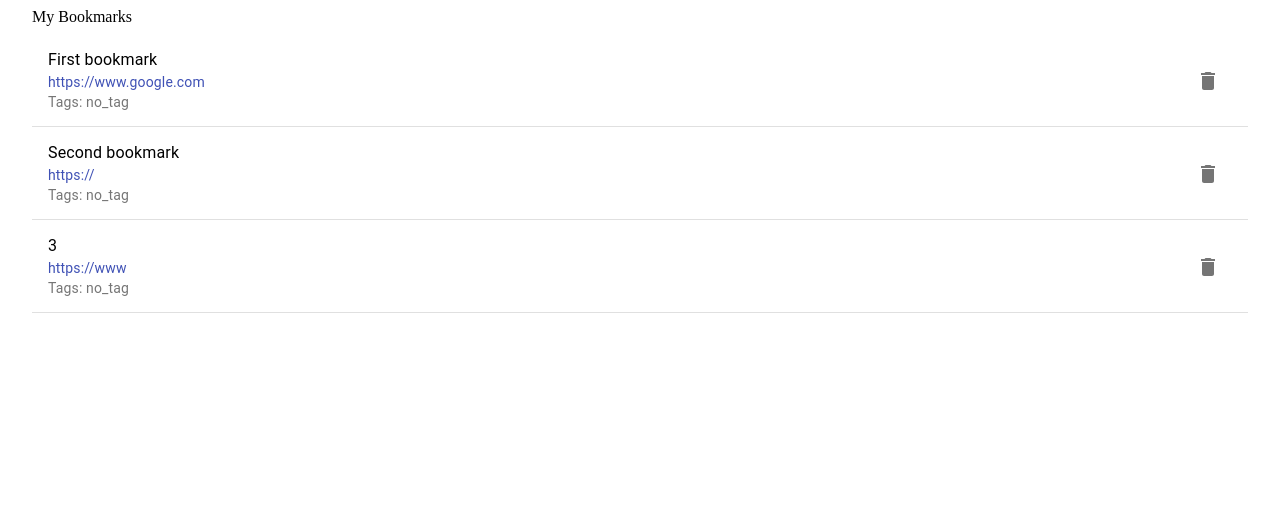
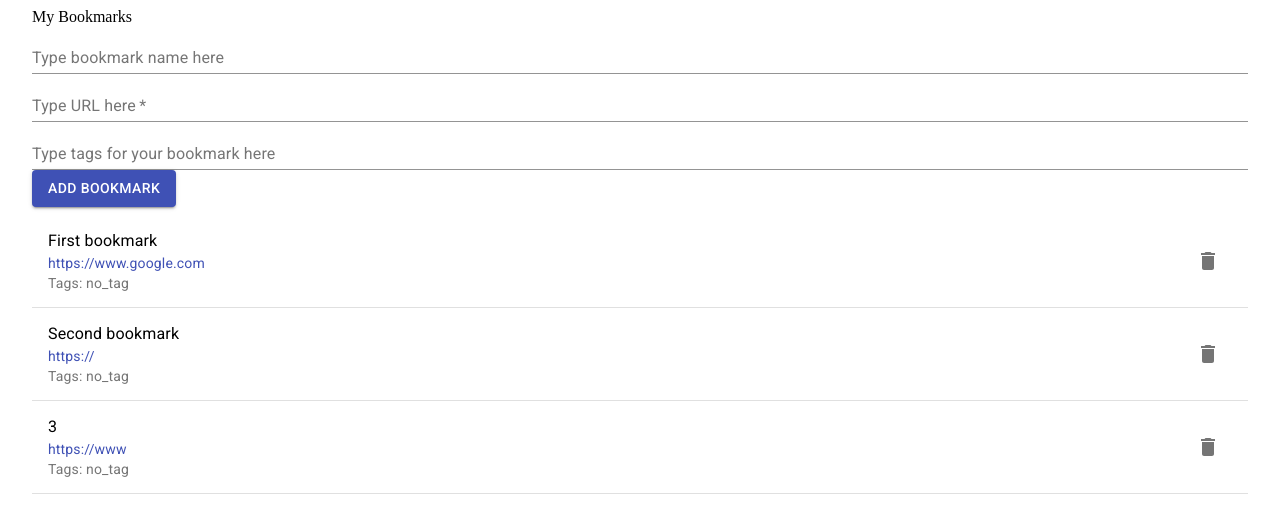
Before and after one commit to sfidrya/bookmarksService, a React (Create React App) app: page / in a window 1280 px wide. Shown: the top 516 px of the page. Built offline with nearby package versions, Linux system fonts and the light colour scheme.

Commit message:
Partly implement AddBookmark

```diff
--- a/public/index.html
+++ b/public/index.html
@@ -8,7 +8,7 @@
       name="description"
       content="Web site created using create-react-app"
     />
-
+    <link rel="stylesheet" href="https://fonts.googleapis.com/css?family=Roboto:300,400,500,700&display=swap" />
     <title>Bookmarks Service</title>
   </head>
   <body>
--- /dev/null
+++ b/src/AddBookmark.js
@@ -0,0 +1,34 @@
+import { Button, TextField } from '@material-ui/core'
+
+export default function AddBookmark() {
+  const handleSubmit = (e) => {
+    e.preventDefault()
+    console.log('add bookmark')
+  }
+  return(
+    <form onSubmit={handleSubmit}>
+      <TextField
+        id="bookmarkName"
+        label="Type bookmark name here"
+        //defaultValue=""
+        //helperText="Some important text"
+        fullWidth={true}
+      />
+      <TextField
+        required
+        id="bookmarkUrl"
+        label="Type URL here"
+        fullWidth={true}
+      />
+      <TextField
+        id="bookmarkTags"
+        label="Type tags for your bookmark here"
+        placeholder="tag1, tag2, tag3"
+        fullWidth={true}
+      />
+      <Button type="submit" color="primary" variant="contained">
+        Add Bookmark
+      </Button>
+    </form>
+  )
+}
--- a/src/App.js
+++ b/src/App.js
@@ -1,5 +1,6 @@
 import { Container } from '@material-ui/core'
 //import { makeStyles } from '@material-ui/core/styles';
+import AddBookmark from './AddBookmark'
 import MakeList from './MakeList'
 
 
@@ -9,6 +10,7 @@ function App() {
       <header>
         My Bookmarks
       </header>
+      <AddBookmark />
       <MakeList
         items={[
           {id: 1, name: "First bookmark", link: "www.google.com"},
```
